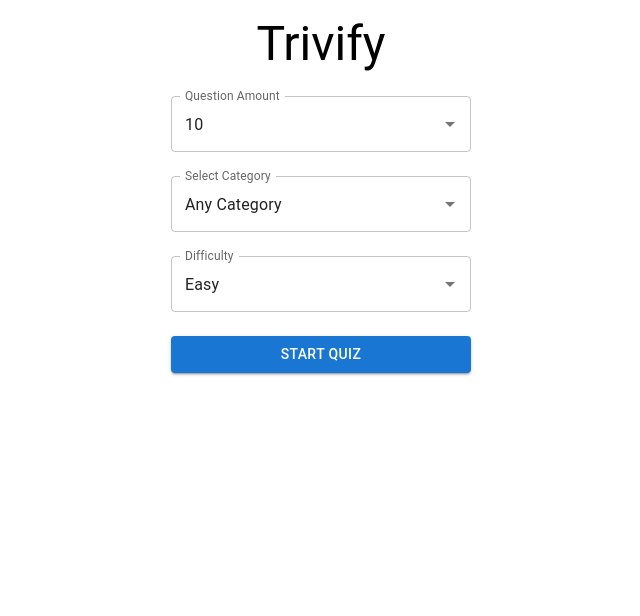
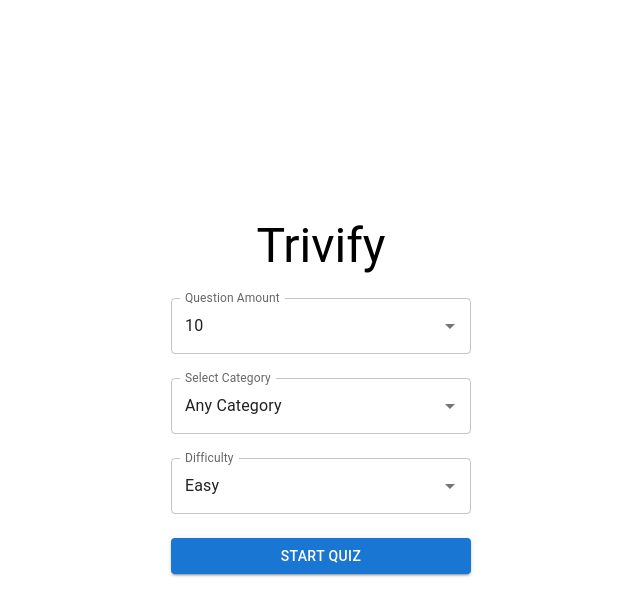
Before and after one commit to haoyiwu-1/Trivify, a React (Vite) app: page / in a window 1280 px wide. Shown: the top 616 px of the page, without its empty margins (319-959 px from the left). Built offline with nearby package versions, Linux system fonts and the light colour scheme.

Commit message:
Add API call to fetch trivia questions based on user input and improve form UX

```diff
--- a/src/App.jsx
+++ b/src/App.jsx
@@ -1,7 +1,66 @@
 import Menu from "./Menu.jsx";
+import { useState } from "react";
 
 function App() {
-  return <Menu />;
+  const [formData, setFormData] = useState(null);
+  const [apiResponse, setApiResponse] = useState(null);
+
+  const handleFormSubmit = (data) => {
+    setFormData(data);
+
+    const questionAmount = data.questionAmount;
+    const category = data.Category;
+    const difficulty = data.Difficulty.toLowerCase();
+
+    const categoryToNumber = {
+      "General Knowledge": "9",
+      "Entertainment: Books": "10",
+      "Entertainment: Film": "11",
+      "Entertainment: Music": "12",
+      "Entertainment: Musicals and Theatres": "13",
+      "Entertainment: Television": "14",
+      "Entertainment: Video Games": "15",
+      "Entertainment: Board Games": "16",
+      "Science & Nature": "17",
+      "Science: Computers": "18",
+      "Science: Mathematics": "19",
+      Mythology: "20",
+      Sports: "21",
+      Geography: "22",
+      History: "23",
+      Politics: "24",
+      Art: "25",
+      Celebrities: "26",
+      Animals: "27",
+      Vehicles: "28",
+      "Entertainment: Comics": "29",
+      "Science: Gadgets": "30",
+      "Entertainment: Japanese Anime & Manga": "31",
+      "Entertainment: Cartoon & Animations": "32",
+    };
+
+    var url = "";
+
+    if (category != "Any Category") {
+      url = `https://opentdb.com/api.php?amount=${questionAmount}&category=${categoryToNumber[category]}&difficulty=${difficulty}`;
+    } else {
+      url = `https://opentdb.com/api.php?amount=${questionAmount}&difficulty=${difficulty}`;
+    }
+
+    const getQuestions = async () => {
+      const result = await fetch(url);
+      const data = await result.json();
+      setApiResponse(data);
+    };
+
+    getQuestions();
+  };
+
+  return (
+    <div className="flex items-center justify-center h-screen">
+      <Menu onSubmit={handleFormSubmit} />
+    </div>
+  );
 }
 
 export default App;
--- a/src/Menu.jsx
+++ b/src/Menu.jsx
@@ -8,7 +8,7 @@ import {
 } from "@mui/material";
 import { useForm, Controller } from "react-hook-form";
 
-function Menu() {
+function Menu({ onSubmit }) {
   const questionCountArray = [...Array(50).keys()].map((i) =>
     (i + 1).toString()
   );
@@ -53,10 +53,6 @@ function Menu() {
     },
   });
 
-  const onSubmit = (data) => {
-    console.log(data);
-  };
-
   return (
     <Container>
       <Typography variant="h3" sx={{ textAlign: "center", pt: 2 }}>
@@ -74,7 +70,9 @@ function Menu() {
           <Controller
             name="questionAmount"
             control={control}
-            rules={{ required: "Choose between 1 and 50 questions." }}
+            rules={{
+              required: "Choose between 1 and 50 questions.",
+            }}
             render={({ field }) => (
               <Autocomplete
                 sx={{ width: 300 }}
@@ -97,7 +95,7 @@ function Menu() {
           <Controller
             name="Category"
             control={control}
-            rules={{ required: "You must pick a category." }}
+            rules={{ required: "You must select a category." }}
             render={({ field }) => (
               <Autocomplete
                 sx={{ width: 300 }}
```
